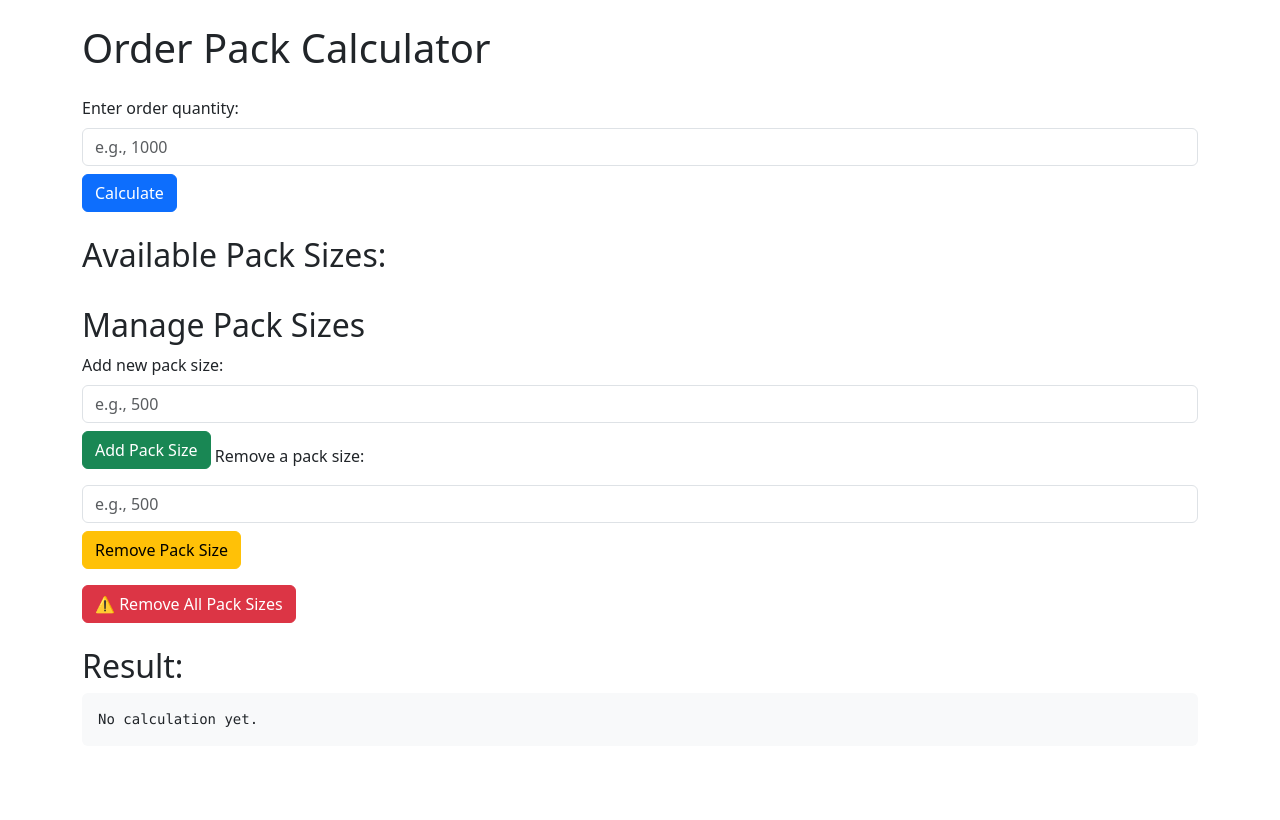
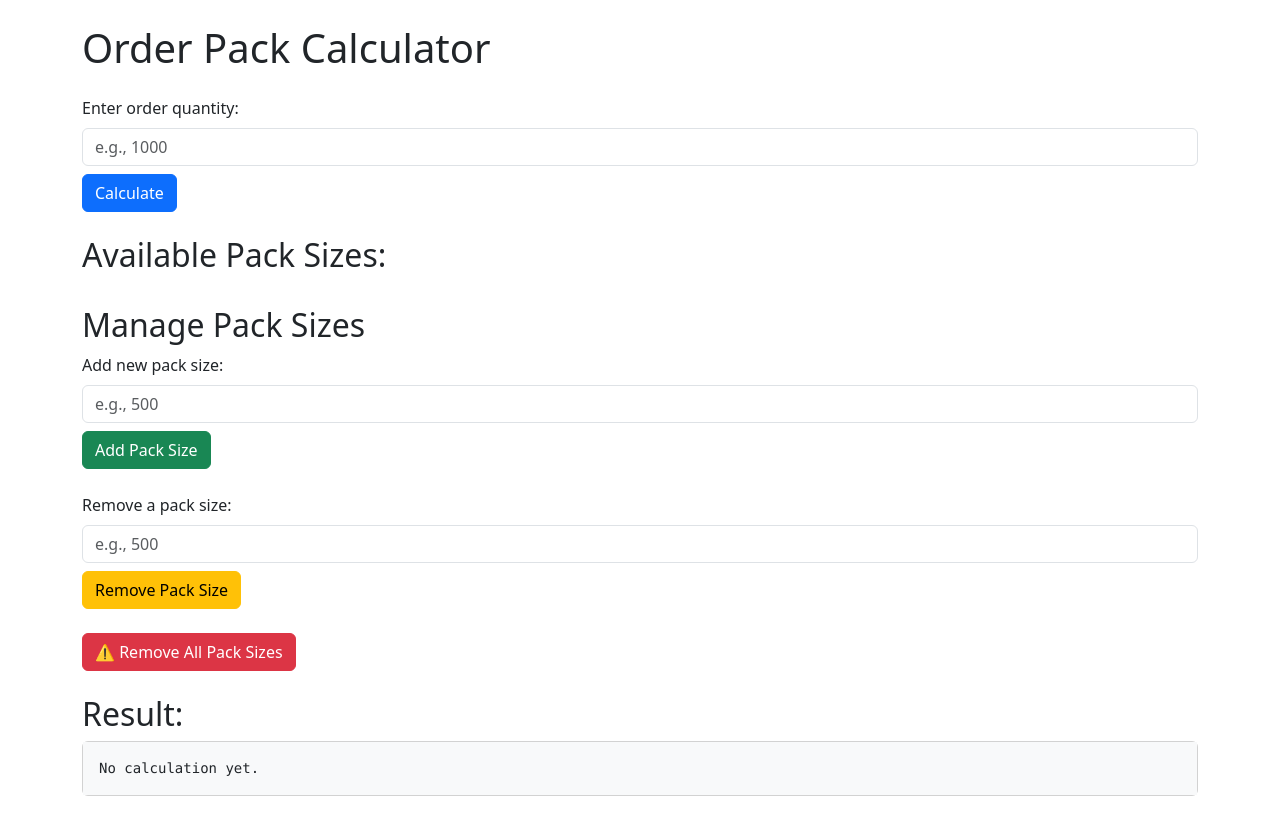
Before and after one commit to adamszpilewicz/calculator-app, a plain HTML site: page static/index.html in a window 1280 px wide. Drawn offline with nearby package versions, Linux system fonts and the light colour scheme; no server answers.

Commit message:
cadd bootstrap

```diff
--- a/static/index.html
+++ b/static/index.html
@@ -23,21 +23,31 @@
 
 <div class="mb-4">
     <h2>Manage Pack Sizes</h2>
-    <label for="newSize" class="form-label">Add new pack size:</label>
-    <input type="number" id="newSize" class="form-control mb-2" placeholder="e.g., 500">
-    <button id="addSize" class="btn btn-success mb-3">Add Pack Size</button>
 
-    <label for="deleteSize" class="form-label">Remove a pack size:</label>
-    <input type="number" id="deleteSize" class="form-control mb-2" placeholder="e.g., 500">
-    <button id="removeSize" class="btn btn-warning mb-3">Remove Pack Size</button>
+    <!-- Add pack size section -->
+    <div class="mb-4">
+        <label for="newSize" class="form-label">Add new pack size:</label>
+        <input type="number" id="newSize" class="form-control mb-2" placeholder="e.g., 500">
+        <button id="addSize" class="btn btn-success">Add Pack Size</button>
+    </div>
 
-    <br>
+    <!-- Remove pack size section -->
+    <div class="mb-4">
+        <label for="deleteSize" class="form-label">Remove a pack size:</label>
+        <input type="number" id="deleteSize" class="form-control mb-2" placeholder="e.g., 500">
+        <button id="removeSize" class="btn btn-warning">Remove Pack Size</button>
+    </div>
+
     <button id="removeAllSizes" class="btn btn-danger">⚠️ Remove All Pack Sizes</button>
 </div>
 
 <div class="mb-4">
     <h2>Result:</h2>
-    <pre id="result" class="bg-light p-3 rounded">No calculation yet.</pre>
+    <div class="card">
+        <div class="card-body bg-light">
+            <pre id="result" class="mb-0 text-dark">No calculation yet.</pre>
+        </div>
+    </div>
 </div>
 
 <script src="/static/app.js"></script>
```
